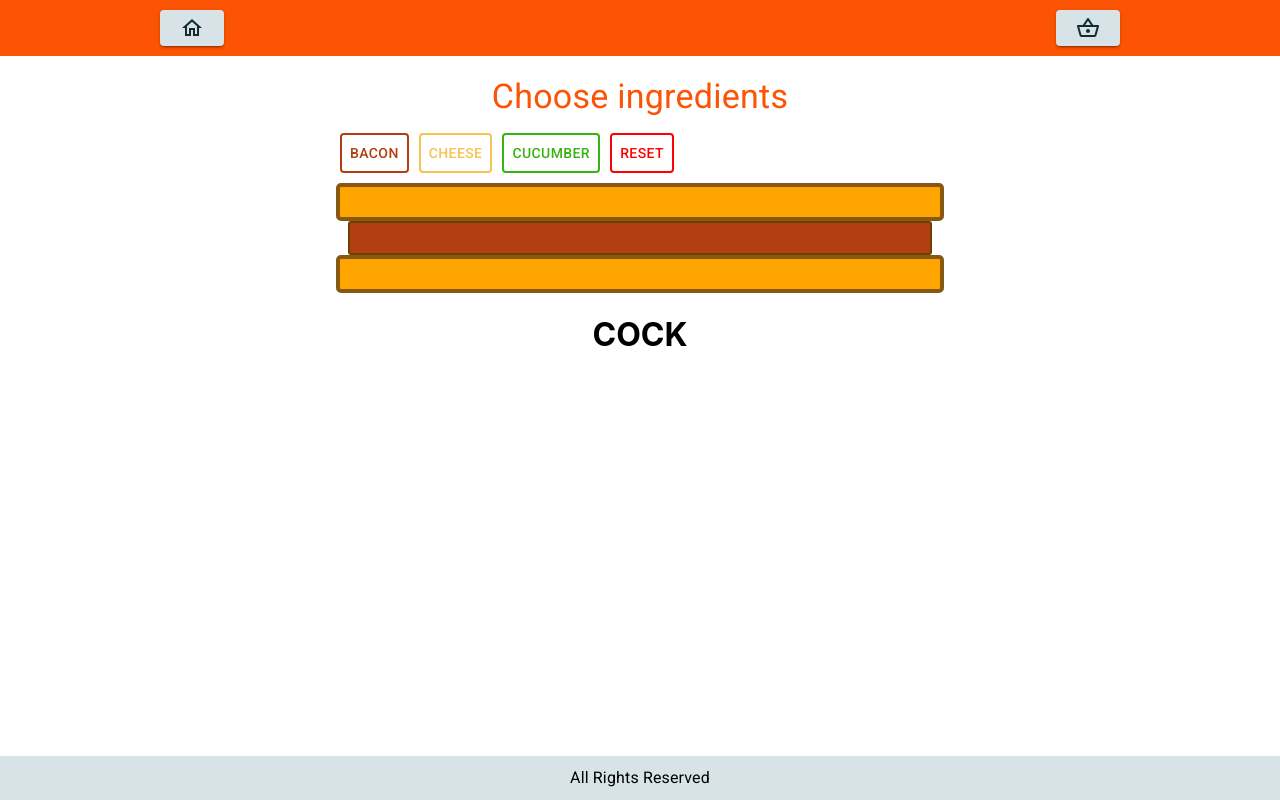
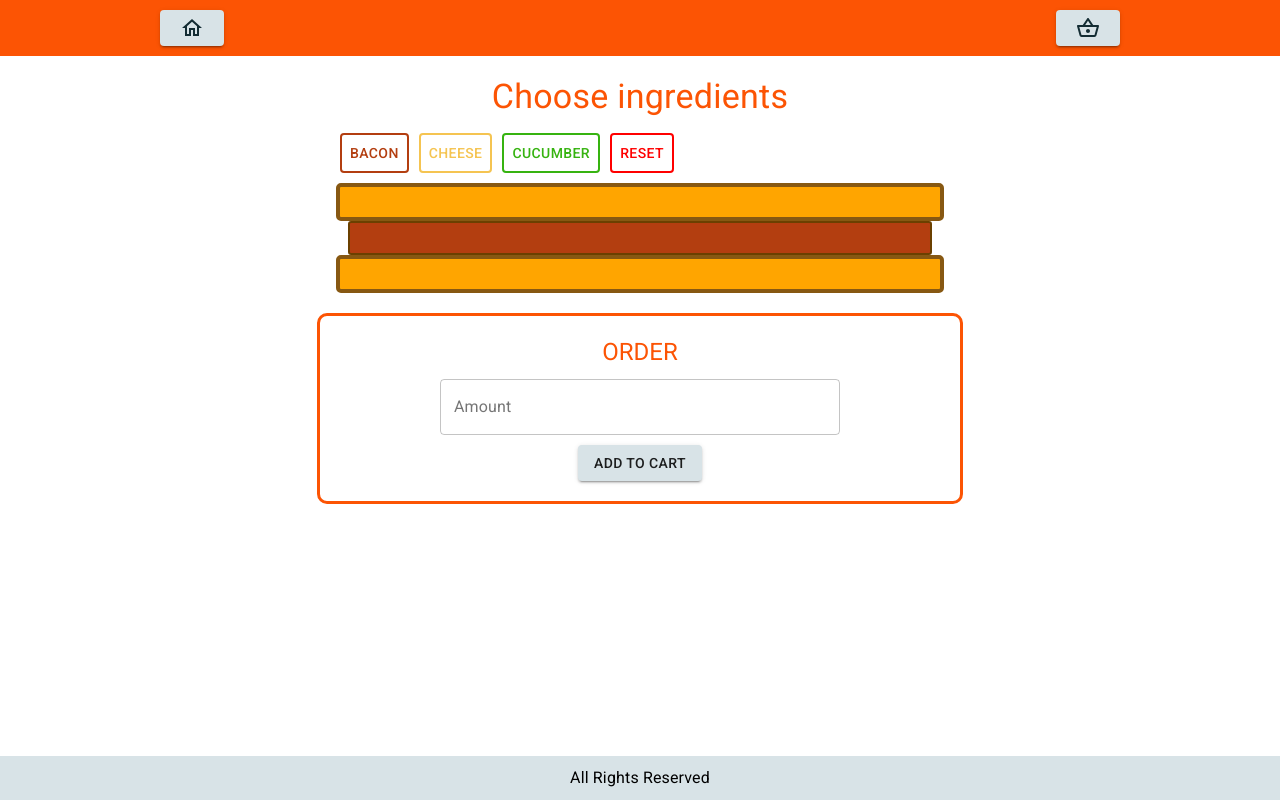
Before and after one commit to hotaken/web_shop, a React (Create React App) app: page / in a window 1280 px wide. Both pictures are taken after a click on the button "BACON". Built offline with nearby package versions, Linux system fonts and the light colour scheme.

Commit message:
feat: 🎸 order form

```diff
--- a/src/containers/BurgerContainer.tsx
+++ b/src/containers/BurgerContainer.tsx
@@ -1,4 +1,4 @@
-import { Button, createStyles, makeStyles, Typography } from '@material-ui/core';
+import { Button, createStyles, makeStyles, TextField, Typography } from '@material-ui/core';
 import React from 'react';
 import { connect } from 'react-redux';
 
@@ -63,6 +63,20 @@
             alignItems: 'center',
             width: '100%',
         },
+        orderForm: {
+            display: 'flex',
+            flexDirection: 'column',
+            alignItems: 'center',
+            width: '600px',
+            marginTop: '20px',
+            border: `3px solid ${theme.palette.primary.main}`,
+            borderRadius: '10px',
+            padding: '20px',
+        },
+        orderField: {
+            width: '400px',
+            margin: '10px auto',
+        },
     }),
 );
 
@@ -106,7 +120,20 @@
         resetIngredients();
     };
 
-    const orderForm = ingredients.length > 0 ? <h1>COCK</h1> : null;
+    const orderForm =
+        ingredients.length > 0 ? (
+            <div className={classes.orderForm}>
+                <Typography variant="h5" component="h2" color="primary">
+                    ORDER
+                </Typography>
+
+                <TextField className={classes.orderField} variant="outlined" label="Amount" />
+
+                <Button variant="contained" color="secondary">
+                    ADD TO CART
+                </Button>
+            </div>
+        ) : null;
 
     return (
         <div className={classes.root}>
```
